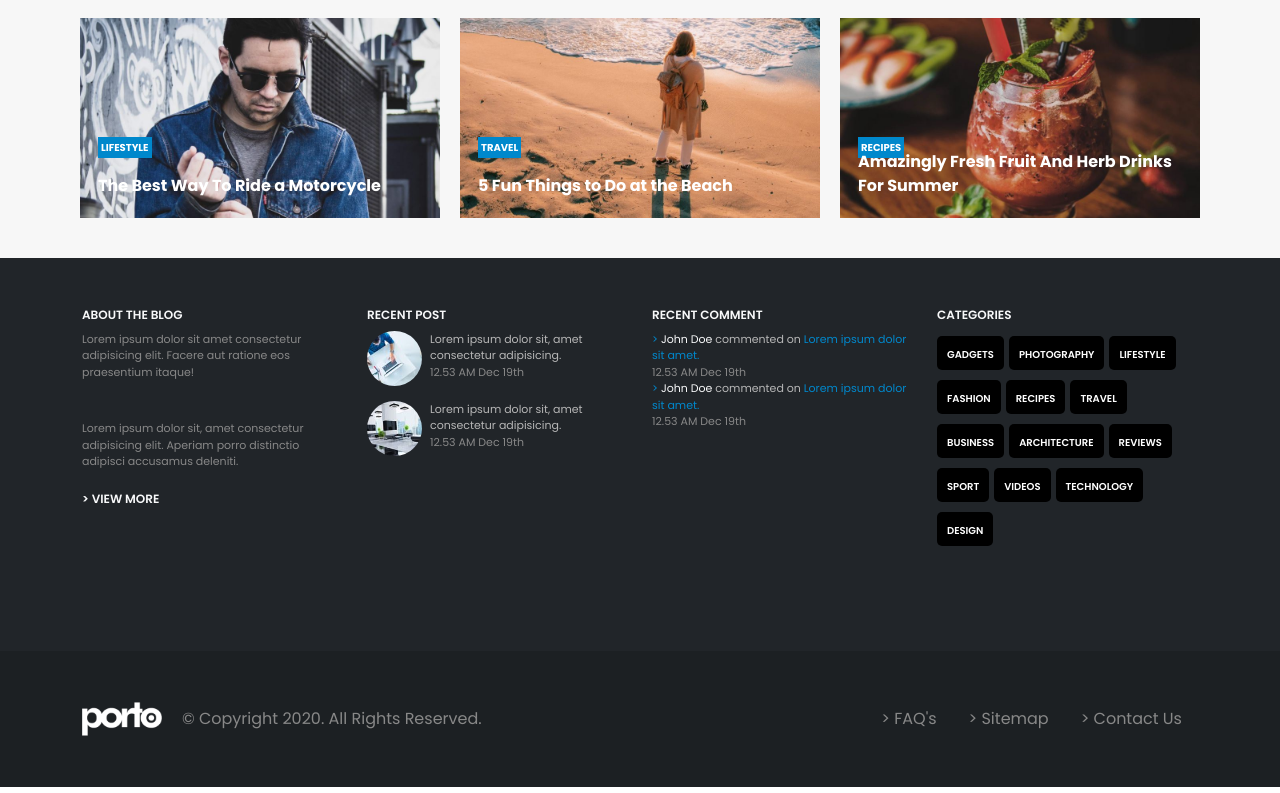
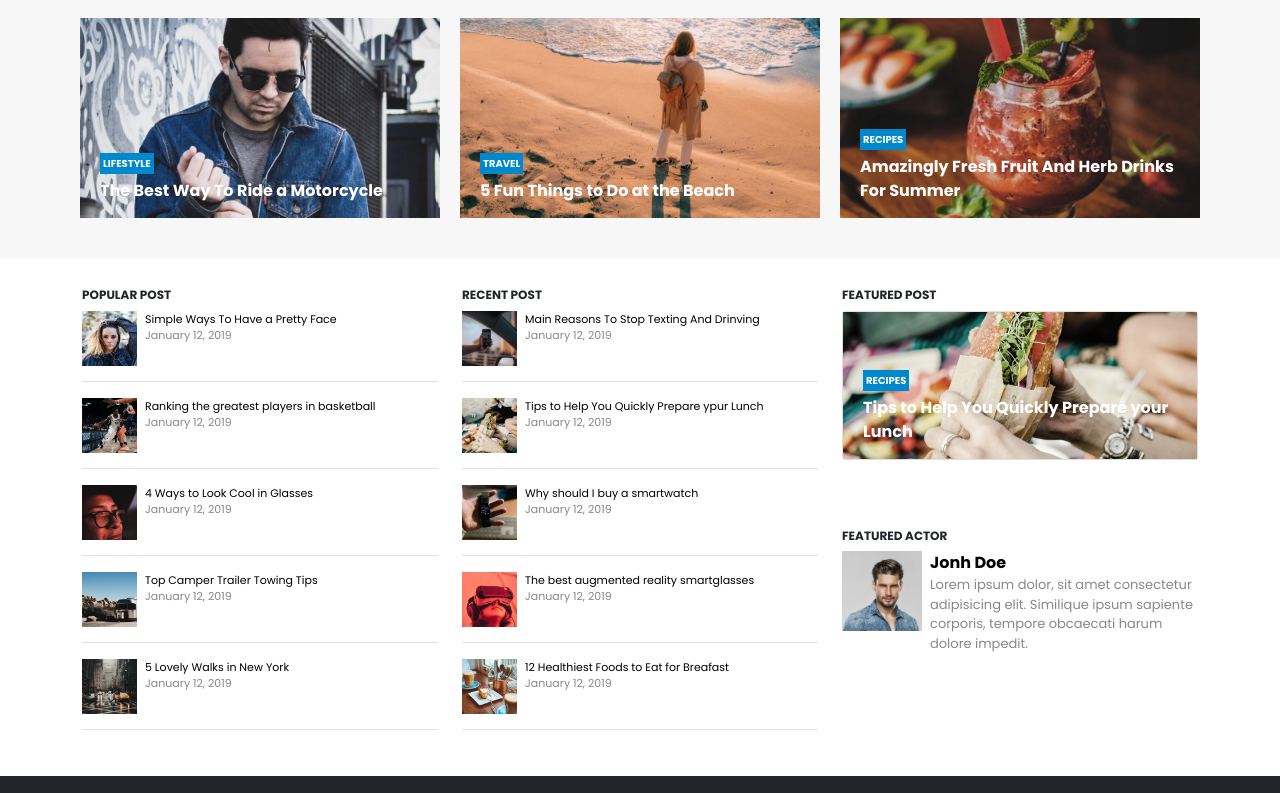
Before and after one commit to Fabiofljf/proj-html-vuejs, a Vue app: page / in a window 1280 px wide. Shown: the part 507-1300 px from the top of the page. Built offline with nearby package versions, Linux system fonts and the light colour scheme.

Commit message:
Add Main - MiniCards

```diff
--- a/src/assets/scss/partials/_variables.scss
+++ b/src/assets/scss/partials/_variables.scss
@@ -25,4 +25,7 @@ $C-mare: #0088CC;
 $Size-10: 10px;
 $Size-11: 11px;
 $Size-12: 12px;
+$Size-13: 13px;
 $Size-14: 14px;
+$Size-15: 15px;
+$Size-16: 16px;
--- a/src/assets/scss/style.scss
+++ b/src/assets/scss/style.scss
@@ -19,6 +19,7 @@ a {
 }
 
 // UTILITIES
+// background and color
 .bg-mare {
     background-color: $Bg-mare;
 }
@@ -60,8 +61,16 @@ a {
     font-size: $Size-12;
 }
 
+.size-13 {
+    font-size: $Size-13;
+}
+
 .size-14 {
     font-size: $Size-14;
+}
+
+.size-16 {
+    font-size: $Size-16;
 }
 
 //font-weigth
@@ -71,6 +80,11 @@ a {
 
 .bold {
     font-weight: bold;
+}
+
+// margin
+.margin-inherit {
+    margin: inherit;
 }
 
 // HEADER
@@ -88,6 +102,58 @@ a {
 }
 
 // MAIN
+.containerCardPost {
+    position: absolute;
+    bottom: 15px;
+    left: 20px;
+    .bannerCardPost {
+        background-color: $Bg-mare;
+        color: $C-light;
+        text-transform: uppercase;
+        font-size: 10px;
+        font-weight: bold;
+        width: fit-content;
+        padding: 3px;
+        margin-bottom: 5px;
+    }
+    .textCardPost {
+        color: $C-light;
+        font-weight: bold;
+        margin-bottom: 0;
+    }
+}
+
+//cardPost
+#cardPost {
+    background-color: $Bg-xs-grey;
+    padding: 30px 0 30px;
+    .row {
+        .card {
+            width: calc(100% / 3 - 20px);
+            margin: 10px;
+            padding: 0;
+            border: 0;
+        }
+    }
+}
+
+// miniCards
+#miniCards {
+    padding: 30px 0 30px;
+    li {
+        img {
+            height: 55px;
+            margin-bottom: 15px;
+        }
+    }
+    .featuredActor {
+        img {
+            height: 80px;
+            margin-bottom: 15px;
+        }
+    }
+}
+
 // FOOTER
 .special_padding {
     padding: 50px 0 100px;
--- /dev/null
+++ b/src/components/CardPosts.vue
@@ -0,0 +1,67 @@
+<template>
+    <section id="cardPost">
+    <div class="container">
+      <div class="row row-cols-3">
+        <div class="card" v-for="(card, index) in cardsPost" :key="index">
+          <img :src="card.photo" alt="card" />
+          <div class="containerCardPost">
+            <div class="bannerCardPost">{{ card.category }}</div>
+            <p class="textCardPost">{{ card.post }}</p>
+          </div>
+        </div>
+      </div>
+    </div>
+  </section>
+</template>
+
+<script>
+export default {
+    name: 'CardPosts',
+    data() {
+    return {
+      cardsPost: [
+        {
+          id: 1,
+          photo: require("@/assets/img/blog-46.jpg"),
+          category: "photography",
+          post: "How To Take Better Concert Pictures in 30 Seconds",
+        },
+        {
+          id: 2,
+          photo: require("@/assets/img/blog-47.jpg"),
+          category: "gadgets",
+          post: "Gadgets That Make Yout Smartphone Even Smarter",
+        },
+        {
+          id: 3,
+          photo: require("@/assets/img/blog-48.jpg"),
+          category: "travel",
+          post: "20Top-Rated Tourist Attractions in Manhattan",
+        },
+        {
+          id: 4,
+          photo: require("@/assets/img/blog-49.jpg"),
+          category: "lifestyle",
+          post: "The Best Way To Ride a Motorcycle",
+        },
+        {
+          id: 5,
+          photo: require("@/assets/img/blog-50.jpg"),
+          category: "travel",
+          post: "5 Fun Things to Do at the Beach",
+        },
+        {
+          id: 6,
+          photo: require("@/assets/img/blog-51.jpg"),
+          category: "recipes",
+          post: "Amazingly Fresh Fruit And Herb Drinks For Summer",
+        },
+      ],
+    };
+  },
+}
+</script>
+
+<style lang="scss" scoped>
+
+</style>
--- /dev/null
+++ b/src/components/MiniCards.vue
@@ -0,0 +1,153 @@
+<template>
+    <section id="miniCards">
+    <div class="container">
+      <div class="row">
+        <div class="col">
+          <h6 class="text-title">popular post</h6>
+          <ul class="ps-0">
+              <li
+                class="d-flex border-bottom margin-inherit"
+                v-for="(popularPost, index) in popularPosts"
+                :key="index"
+              >
+                <img :src="popularPost.photo" alt="articolo" />
+                <div class="size-11 text-xs-grey ps-2">
+                  <p class="mb-0 text_dark">{{ popularPost.post }}</p>
+                  <p class="text-s-grey mb-0">{{ popularPost.date }}</p>
+                </div>
+              </li>
+          </ul>
+        </div>
+        <!-- /.col popular post -->
+        <div class="col">
+           <h6 class="text-title">recent post</h6>
+          <ul class="ps-0">
+              <li
+                class="d-flex border-bottom margin-inherit"
+                v-for="(recentPost, index) in recentPosts"
+                :key="index"
+              >
+                <img :src="recentPost.photo" alt="articolo" />
+                <div class="size-11 text-xs-grey ps-2">
+                  <p class="mb-0 text_dark">{{ recentPost.post }}</p>
+                  <p class="text-s-grey mb-0">{{ recentPost.date }}</p>
+                </div>
+              </li>
+            </ul>
+        </div>
+        <!-- /.col recent post -->
+        <div class="col d-flex flex-column">
+          <div class="col mb-4">
+            <h6 class="text-title">featured post</h6>
+            <div class="card">
+          <img src="@/assets/img/blog-66.jpg" alt="card" />
+          <div class="containerCardPost">
+            <div class="bannerCardPost">recipes</div>
+            <p class="textCardPost">Tips to Help You Quickly Prepare your Lunch</p>
+          </div>
+        </div>
+          </div>
+          <!-- /.col featured post-->
+          <div class="col">
+            <h6 class="text-title">featured actor</h6>
+            <ul class="ps-0">
+              <li class="featuredActor d-flex">
+                <img src="@/assets/img/avatar.jpg" alt="articolo" />
+                <div class="size-13 text-xs-grey ps-2">
+                  <p class="bold size-16 mb-0 text_dark">Jonh Doe</p>
+                  <p class="text-s-grey mb-0">Lorem ipsum dolor, sit amet consectetur adipisicing elit. Similique ipsum sapiente corporis, tempore obcaecati harum dolore impedit.</p>
+                </div>
+              </li>
+            </ul>
+          </div>
+          <!-- /.col featured actor-->
+        </div>
+        <!-- /.col featured -->
+      </div>
+    </div>
+  </section>
+</template>
+
+<script>
+export default {
+    name: 'MiniCards',
+    data() {
+      return{
+        popularPosts: [
+          {
+            id: 1,
+            photo: require('@/assets/img/blog-55.jpg'),
+            post: 'Simple Ways To Have a Pretty Face',
+            date: 'January 12, 2019'
+          },
+          {
+            id: 2,
+            photo: require('@/assets/img/blog-56.jpg'),
+            post: 'Ranking the greatest players in basketball',
+            date: 'January 12, 2019'
+          },
+          {
+            id: 3,
+            photo: require('@/assets/img/blog-57.jpg'),
+            post: '4 Ways to Look Cool in Glasses',
+            date: 'January 12, 2019'
+          },
+          {
+            id: 4,
+            photo: require('@/assets/img/blog-58.jpg'),
+            post: 'Top Camper Trailer Towing Tips',
+            date: 'January 12, 2019'
+          },
+          {
+            id: 5,
+            photo: require('@/assets/img/blog-59.jpg'),
+            post: '5 Lovely Walks in New York',
+            date: 'January 12, 2019'
+          },
+        ],
+        recentPosts: [
+          {
+            id: 11,
+            photo: require('@/assets/img/blog-65.jpg'),
+            post: 'Main Reasons To Stop Texting And Drinving',
+            date: 'January 12, 2019'
+          },
+          {
+            id: 12,
+            photo: require('@/assets/img/blog-66 (1).jpg'),
+            post: 'Tips to Help You Quickly Prepare ypur Lunch',
+            date: 'January 12, 2019'
+          },
+          {
+            id: 13,
+            photo: require('@/assets/img/blog-67.jpg'),
+            post: 'Why should I buy a smartwatch',
+            date: 'January 12, 2019'
+          },
+          {
+            id: 14,
+            photo: require('@/assets/img/blog-68.jpg'),
+            post: 'The best augmented reality smartglasses',
+            date: 'January 12, 2019'
+          },
+          {
+            id: 15,
+            photo: require('@/assets/img/blog-69.jpg'),
+            post: '12 Healthiest Foods to Eat for Breafast',
+            date: 'January 12, 2019'
+          },
+        ]
+      }
+    }
+}
+</script>
+
+<style lang="scss" scoped>
+#miniCards{
+  .text-title{
+    font-size: 12px;
+    font-weight: bold;
+    text-transform: uppercase;
+  }
+}
+</style>
--- a/src/components/SiteMain.vue
+++ b/src/components/SiteMain.vue
@@ -1,98 +1,31 @@
 <template>
-  <section id="cardPost">
-    <div class="container">
-      <div class="row row-cols-3">
-        <div class="card" v-for="(card, index) in cardsPost" :key="index">
-          <img :src="card.photo" alt="card" />
-          <div class="bannerCardPost">{{card.category}}</div>
-          <p class="textCardPost">{{card.post}}</p>
-        </div>
-      </div>
-    </div>
-  </section>
-  <!-- /#cardPost -->
+  <div id="upMain">
+    <CardPosts />
+    <!-- /#cardPost -->
+
+    <MiniCards />
+    <!-- /#minicards -->
+  </div>
+
+  <!-- <section id="barraNav">
+  </section> -->
+  <!-- /#barraNav -->
 </template>
 
 <script>
+import CardPosts from "@/components/CardPosts.vue"
+import MiniCards from "@/components/MiniCards.vue"
+
+
 export default {
   name: "SiteMain",
-  data() {
-    return {
-      cardsPost: [
-        {
-          id: 1,
-          photo: require("@/assets/img/blog-46.jpg"),
-          category: "photography",
-          post: "How To Take Better Concert Pictures in 30 Seconds",
-        },
-        {
-          id: 2,
-          photo: require("@/assets/img/blog-47.jpg"),
-          category: "gadgets",
-          post: "Gadgets That Make Yout Smartphone Even Smarter",
-        },
-        {
-          id: 3,
-          photo: require("@/assets/img/blog-48.jpg"),
-          category: "travel",
-          post: "20Top-Rated Tourist Attractions in Manhattan",
-        },
-        {
-          id: 4,
-          photo: require("@/assets/img/blog-49.jpg"),
-          category: "lifestyle",
-          post: "The Best Way To Ride a Motorcycle",
-        },
-        {
-          id: 5,
-          photo: require("@/assets/img/blog-50.jpg"),
-          category: "travel",
-          post: "5 Fun Things to Do at the Beach",
-        },
-        {
-          id: 6,
-          photo: require("@/assets/img/blog-51.jpg"),
-          category: "recipes",
-          post: "Amazingly Fresh Fruit And Herb Drinks For Summer",
-        },
-      ],
-    };
+  components: {
+    CardPosts,
+    MiniCards,
   },
 };
 </script>
 
 <!-- Add "scoped" attribute to limit CSS to this component only -->
 <style scoped lang="scss">
-#cardPost {
-  background-color: $Bg-xs-grey;
-  .row {
-    padding: 30px 0 30px;
-    .card {
-      width: calc(100% / 3 - 20px);
-      margin: 10px;
-      padding: 0;
-      border: 0;
-      .bannerCardPost {
-        background-color: $Bg-mare;
-        color: $C-light;
-        text-transform: uppercase;
-        font-size: 10px;
-        font-weight: bold;
-        width: fit-content;
-        padding: 3px;
-        position: absolute;
-        bottom: 30%;
-        left: 5%;
-      }
-      .textCardPost{
-        color: $C-light;
-        font-weight: bold;
-        position: absolute;
-        margin-bottom: 0;
-        bottom: 10%;
-        left: 5%;
-      }
-    }
-  }
-}
 </style>
```
